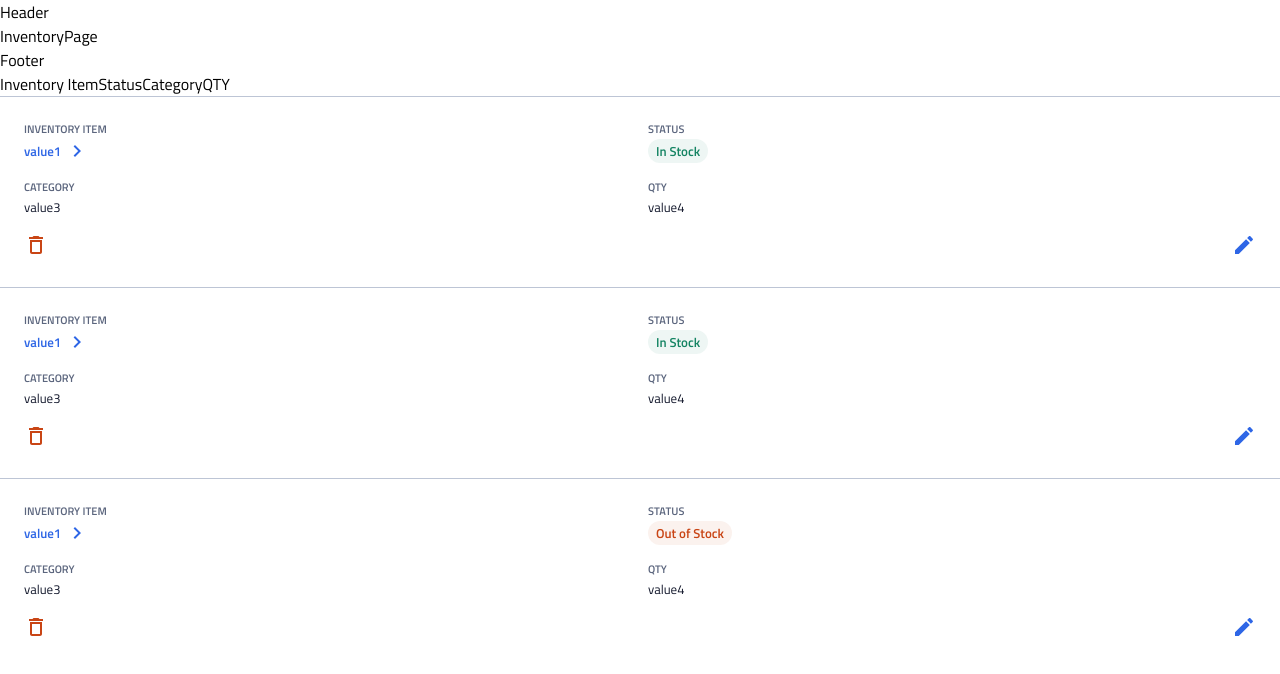
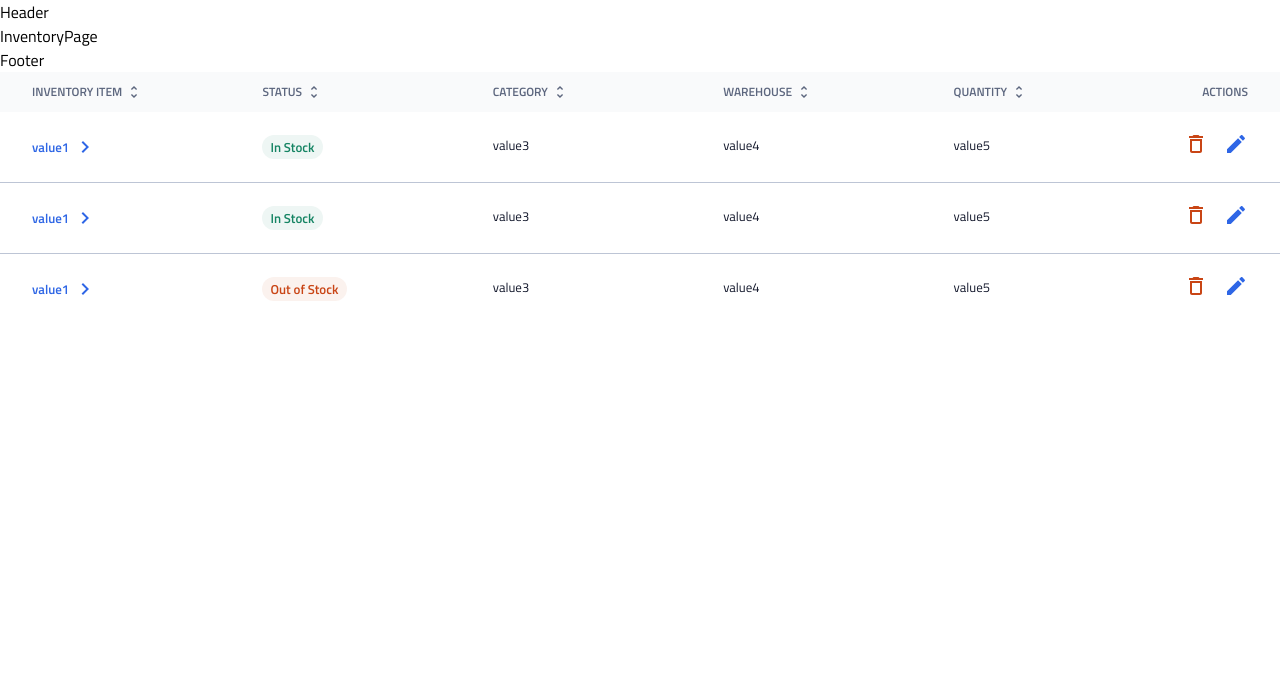
Before and after one commit to jaydools/instock-lithium-client, a React (Create React App) app: page /inventory/1 in a window 1280 px wide. Shown: the top 674 px of the page. Built offline with nearby package versions, Linux system fonts and the light colour scheme.

Commit message:
Style on tablet and desktop and add hover styles

```diff
--- a/src/App.js
+++ b/src/App.js
@@ -43,8 +43,15 @@ function App() {
             <Footer />
 
             <Grid
-                fieldNames={["field1", "status", "field2", "field3"]}
-                displayNames={["Inventory Item", "Status", "Category", "QTY"]}
+                fieldNames={["field1", "status", "field2", "field3", "field4"]}
+                displayNamesMobile={["Inventory Item", "Status", "Category", "Warehouse", "QTY"]}
+                displayNamesDesktop={[
+                    "Inventory Item",
+                    "Status",
+                    "Category",
+                    "Warehouse",
+                    "Quantity",
+                ]}
                 records={[
                     {
                         id: "1",
@@ -52,6 +59,7 @@ function App() {
                         status: "In Stock",
                         field2: "value3",
                         field3: "value4",
+                        field4: "value5",
                     },
                     {
                         id: "2",
@@ -59,6 +67,7 @@ function App() {
                         status: "In Stock",
                         field2: "value3",
                         field3: "value4",
+                        field4: "value5",
                     },
                     {
                         id: "3",
@@ -66,6 +75,7 @@ function App() {
                         status: "Out of Stock",
                         field2: "value3",
                         field3: "value4",
+                        field4: "value5",
                     },
                 ]}
                 linkToDetailsPage={"/inventory"}
--- a/src/Components/Grid/Grid.js
+++ b/src/Components/Grid/Grid.js
@@ -4,23 +4,34 @@ import { Link } from "react-router-dom";
 import editIcon from "../../Assets/Images/edit-24px.svg";
 import deleteIcon from "../../Assets/Images/delete_outline-24px.svg";
 
-function Grid({ fieldNames, displayNames, records, linkToDetailsPage, onEdit, onDelete }) {
+function Grid({
+    fieldNames,
+    displayNamesMobile,
+    displayNamesDesktop,
+    records,
+    linkToDetailsPage,
+    onEdit,
+    onDelete,
+}) {
     return (
         <section className="grid">
-            <ul className="grid__headers">
-                {displayNames.map((field, i) => (
-                    <li key={i} className="grid__header">
-                        {field}
-                    </li>
-                ))}
-            </ul>
+            <div className="grid__headers">
+                <ul className="grid__header-list">
+                    {displayNamesDesktop.map((field, i) => (
+                        <li key={i} className="grid__header">
+                            {field}
+                        </li>
+                    ))}
+                </ul>
+                <p className="grid__header grid__header--actions">Actions</p>
+            </div>
             <ul className="grid__rows">
                 {records.map(record => (
                     <li key={record.id} className="grid__row">
                         <dl className="grid__fields">
                             {fieldNames.map((field, i) => (
                                 <div key={i} className="grid__field">
-                                    <dt className="grid__key">{displayNames[i]}</dt>
+                                    <dt className="grid__key">{displayNamesMobile[i]}</dt>
                                     {i === 0 ? (
                                         <dd className="grid__value">
                                             <Link
--- a/src/Components/Grid/Grid.scss
+++ b/src/Components/Grid/Grid.scss
@@ -4,28 +4,84 @@
 
 .grid {
     &__headers {
+        @include desktopH4;
         display: none;
+        text-transform: uppercase;
+        color: $slate;
+        background: rgba($light-grey, 70%);
         @include tablet {
             display: flex;
+            height: 2.5rem;
+            padding: 0 2rem;
+        }
+    }
+    &__header-list {
+        display: grid;
+        grid-auto-columns: 1fr;
+        flex-grow: 1;
+    }
+    &__header {
+        display: flex;
+        align-items: center;
+        gap: 0.25rem;
+        grid-row: 1 / 2;
+        &:not(.grid__header--actions) {
+            cursor: pointer;
+            &::after {
+                content: "";
+                width: 16px;
+                height: 16px;
+                background: no-repeat url("../../Assets/Images/sort-24px.svg");
+                background-position: center;
+                background-size: contain;
+            }
+        }
+        &--actions {
+            display: flex;
+            justify-content: flex-end;
+            min-width: calc(48px + 1rem);
         }
     }
     &__rows {
         list-style: none;
-        display: flex;
-        flex-direction: column;
+        display: grid;
     }
     &__row {
         border-top: 1px solid $cloud;
         padding: 1.5rem;
+        @include tablet {
+            padding: 1.25rem 2rem;
+            display: flex;
+            align-items: center;
+            gap: 1.5rem;
+            &:first-child {
+                border-top: none;
+            }
+        }
+        &:hover {
+            background: rgba($instock-indigo, 7%);
+        }
     }
     &__fields {
         display: grid;
         grid-template-columns: 1fr 1fr;
         gap: 1rem;
+        @include tablet {
+            grid-template-columns: none;
+            grid-auto-columns: 1fr;
+            gap: 1.5rem;
+            flex-grow: 1;
+        }
     }
     &__field {
+        @include tablet {
+            grid-row: 1;
+        }
         &:nth-child(2n + 1):last-child {
             grid-column: 2 / 3;
+            @include tablet {
+                grid-column: auto;
+            }
         }
     }
     &__key {
@@ -33,6 +89,9 @@
         text-transform: uppercase;
         color: $slate;
         padding-bottom: 0.125rem;
+        @include tablet {
+            display: none;
+        }
     }
     &__value {
         @include mobileP2;
@@ -45,18 +104,26 @@
         gap: 0.25rem;
         color: $instock-indigo;
         font-weight: 600;
+        &:hover {
+            text-decoration: underline;
+        }
         &::after {
             content: "";
             width: 24px;
             height: 24px;
             background: no-repeat url("../../Assets/Images/chevron_right-24px.svg");
             background-position: center;
-            background-size: cover;
+            background-size: contain;
         }
     }
     &__buttons {
         display: flex;
         justify-content: space-between;
         margin-top: 1rem;
+        @include tablet {
+            width: calc(48px + 1rem);
+            margin: 0;
+            gap: 1rem;
+        }
     }
 }
```
